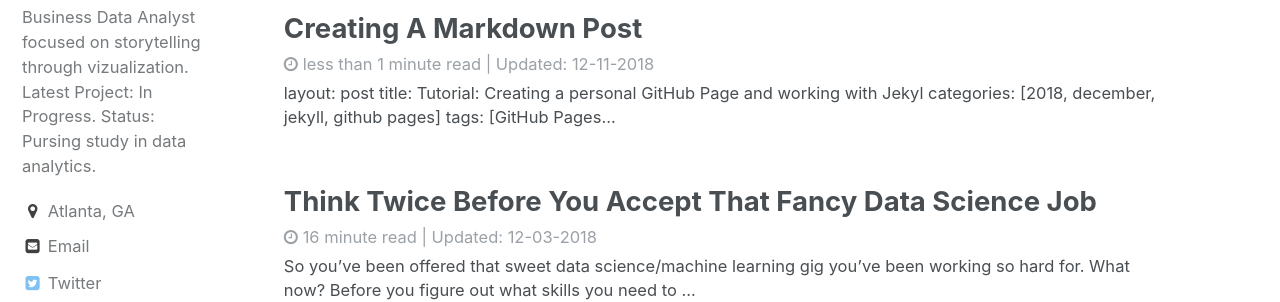
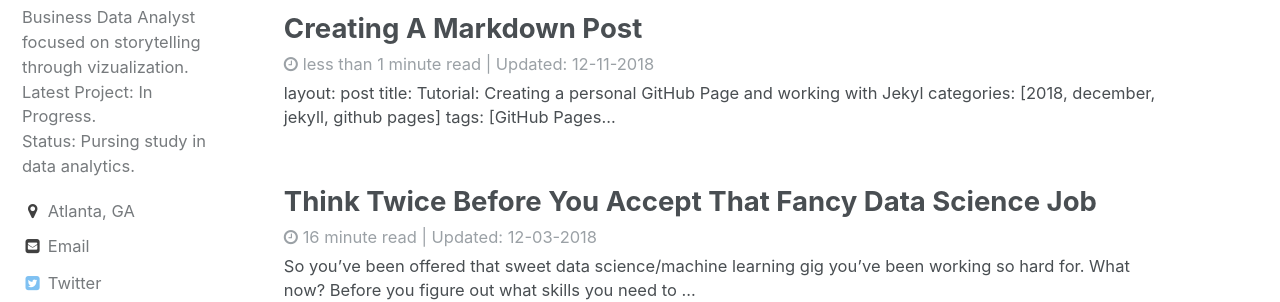
Before and after one commit to loganblackstad/loganblackstad.github.io, a Jekyll site: the page built from index.html, in a window 1280 px wide. Shown: the part 295-597 px from the top of the page. Built offline with Jekyll 4.4.1, drawn with Linux system fonts in a browser that asks for light colours; the list of posts is cut into pages by our own code; part of the change alters nothing that is shown.

```diff
--- a/_config.yml
+++ b/_config.yml
@@ -81,9 +81,7 @@ analytics:
 author:
   name             : "Logan Blackstad"
   avatar           : https://avatars0.githubusercontent.com/u/26091324
-  bio              : "Business Data Analyst focused on storytelling through vizualization.
-  Latest Project: In Progress.
-  Status: Pursing study in data analytics."
+  bio              : "Business Data Analyst focused on storytelling through vizualization. <br> Latest Project: In Progress. <br> Status: Pursing study in data analytics."
   location         : "Atlanta, GA"
   email            : logan.blackstad@gmail.com
   uri              :
```
